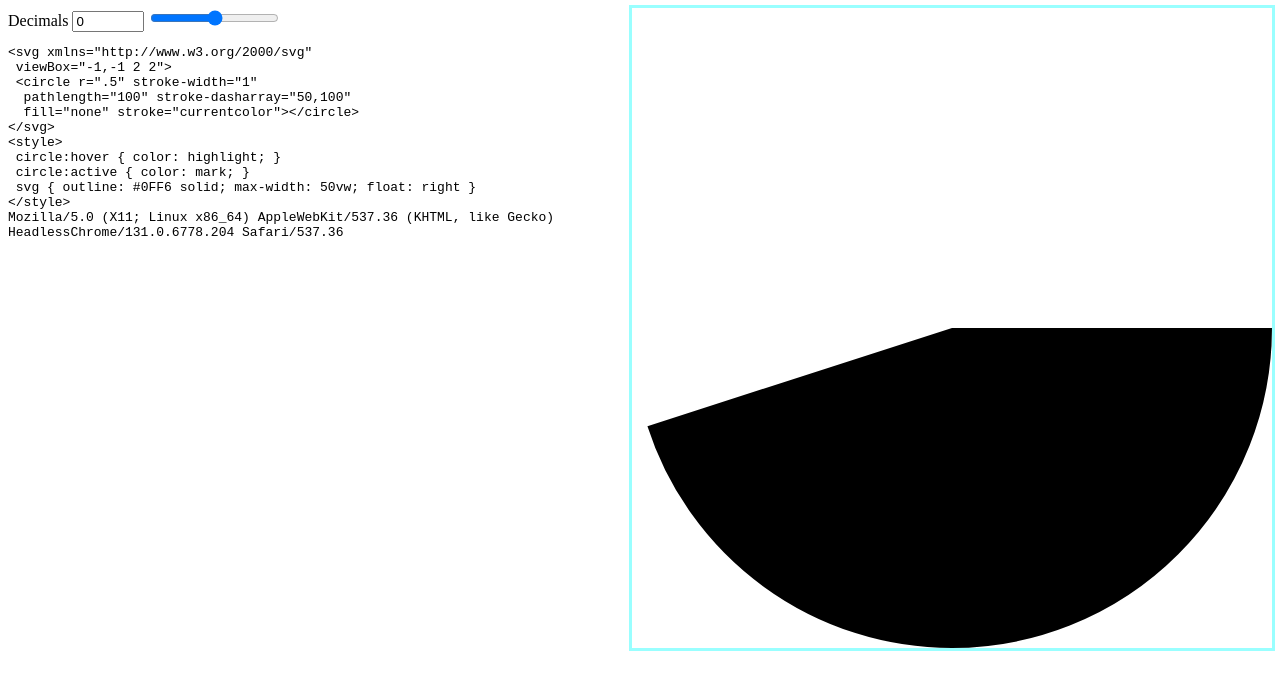
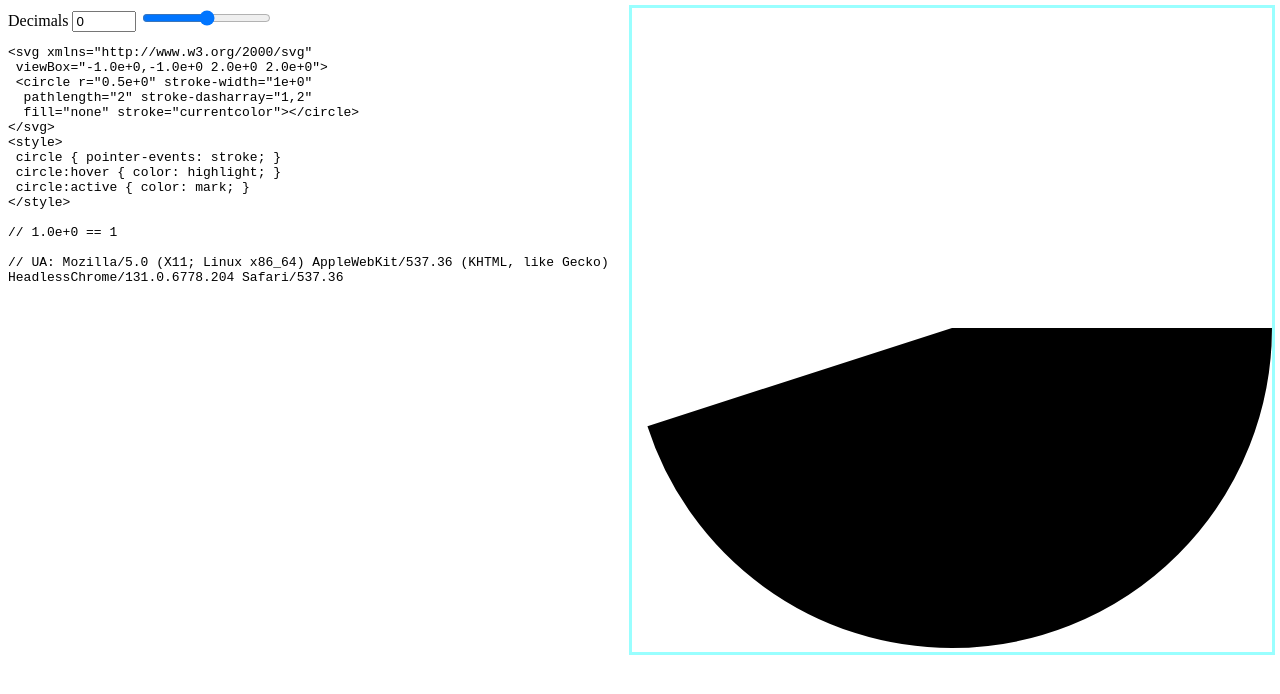
Before and after one commit to myfonj/myfonj.github.io, a Jekyll site: the page tst/SVG-decimal-precision.html, which Jekyll copies as it is, in a window 1280 px wide. Shown: the top 694 px of the page. Built offline with Jekyll 4.4.1, drawn with Linux system fonts in a browser that asks for light colours.

Commit message:
Update SVG-decimal-precision.html

```diff
--- a/tst/SVG-decimal-precision.html
+++ b/tst/SVG-decimal-precision.html
@@ -1,51 +1,43 @@
-<!doctype html><html lang="en"><title>
-SVG circle arc decimal precision test
-</title><meta name="color-scheme" content="dark light">
+<!doctype html><html lang="en">
+<title>SVG circle stroke dash precision test</title>
+<meta name="color-scheme" content="dark light">
 <meta name="viewport" content="width=device-width, initial-scale=1">
-<body>
 
-<div id="y"></div>
+<div id="for_svg" style="outline: #0FF6 solid; width: 50vw; float: right">
+</div>
 
-<label>Decimals
- <input id="in_d" type="number" min="-100" value="0" max="100"
+<label>Decimals <input id="in_d" type="number" value="0" min="-64" max="64"
  oninput="in_r.value=value;render()">
 </label>
-<input type="range" min="-9" max="9" id="in_r" oninput="in_d.value=value;render()">
+<input id="in_r" type="range" min="-9" max="9"
+ oninput="in_d.value=value;render()">
 
-<xmp id="x" style="white-space: pre-wrap"></xmp>
+<xmp id="for_code" style="white-space: pre-wrap"></xmp>
 
 <script>
 function render () {
-const d = in_d.valueAsNumber;
-let pre = '';
-let post = '';
-let pre2 = '.';
-let post2 = '';
-if (d > 0) {
- pre = '.' + '0'.repeat(d);
- post = '';
- pre2 = '.' + '0'.repeat(d+1);
- post2 = '';
-} else if (d < 0) {
- pre = '';
- post = '0'.repeat(Math.abs(d));
- pre2 = '';
- post2 = '0'.repeat(Math.abs(d)-1);
+const n = in_d.valueAsNumber;
+if(n < -9 && !confirm('This may freeze your browser.\n\nProceed?')) {
+ in_r.value = in_d.value = -9;
+ return
 }
+const exp = `${n>0?'':'+'}${-n}`;
 
 let code = `<svg xmlns="http://www.w3.org/2000/svg"
- viewBox="-${pre}1${post},-${pre}1${post} ${pre}2${post} ${pre}2${post}">
- <circle r="${pre2}5${post2}" stroke-width="${pre}1${post}"
-  pathlength="100" stroke-dasharray="50,100"
+ viewBox="-1.0e${exp},-1.0e${exp} 2.0e${exp} 2.0e${exp}">
+ <circle r="0.5e${exp}" stroke-width="1e${exp}"
+  pathlength="2" stroke-dasharray="1,2"
   fill="none" stroke="currentcolor"></circle>
 </svg>
 <style>
+ circle { pointer-events: stroke; }
  circle:hover { color: highlight; }
  circle:active { color: mark; }
- svg { outline: #0FF6 solid; max-width: 50vw; float: right }
 </style>`;
-y.innerHTML = x.innerHTML = code;
-x.innerHTML += '\n' + navigator.userAgent
+for_svg.innerHTML = code;
+for_code.innerHTML = code
+ + '\n\n// ' + `1.0e${exp} == ${Number(`1.0e${exp}`).toFixed(n>0?n:0)}`
+ + '\n\n// UA: ' + navigator.userAgent;
 }
 render()
 </script>
```
